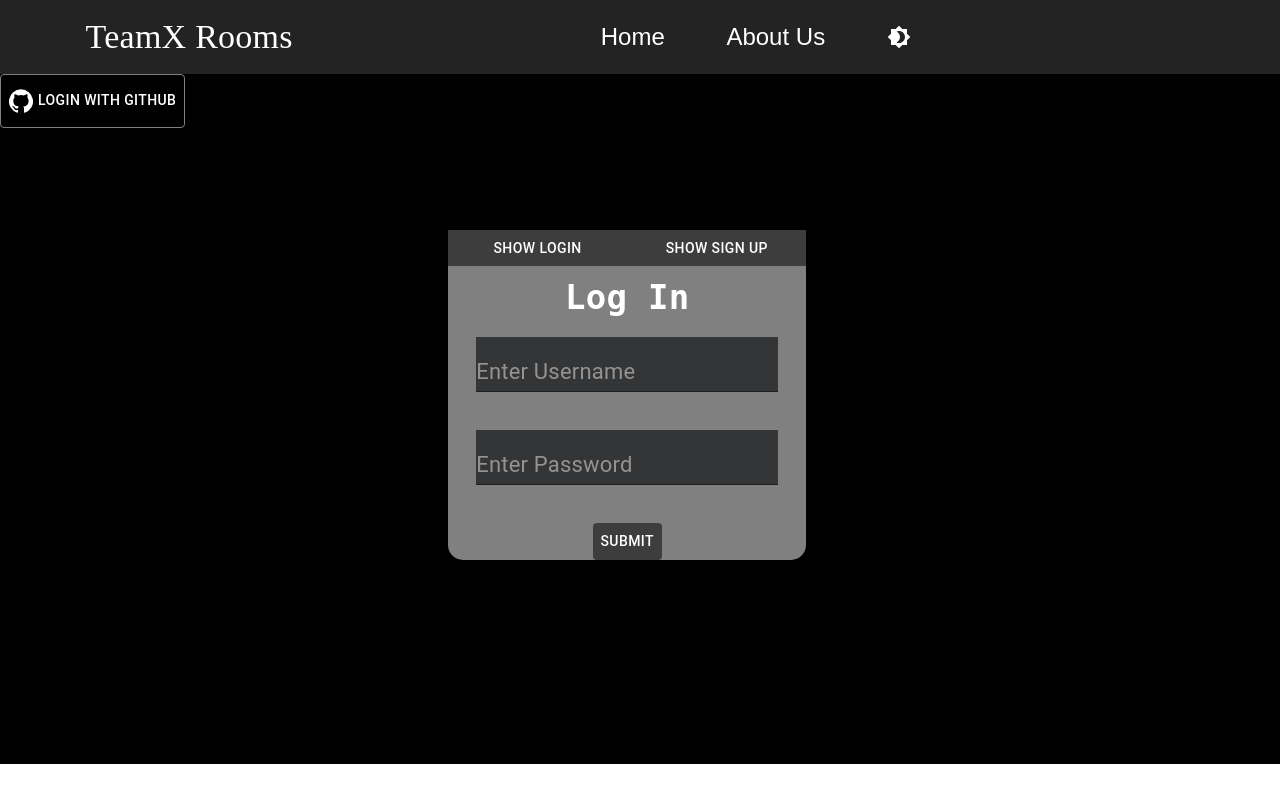
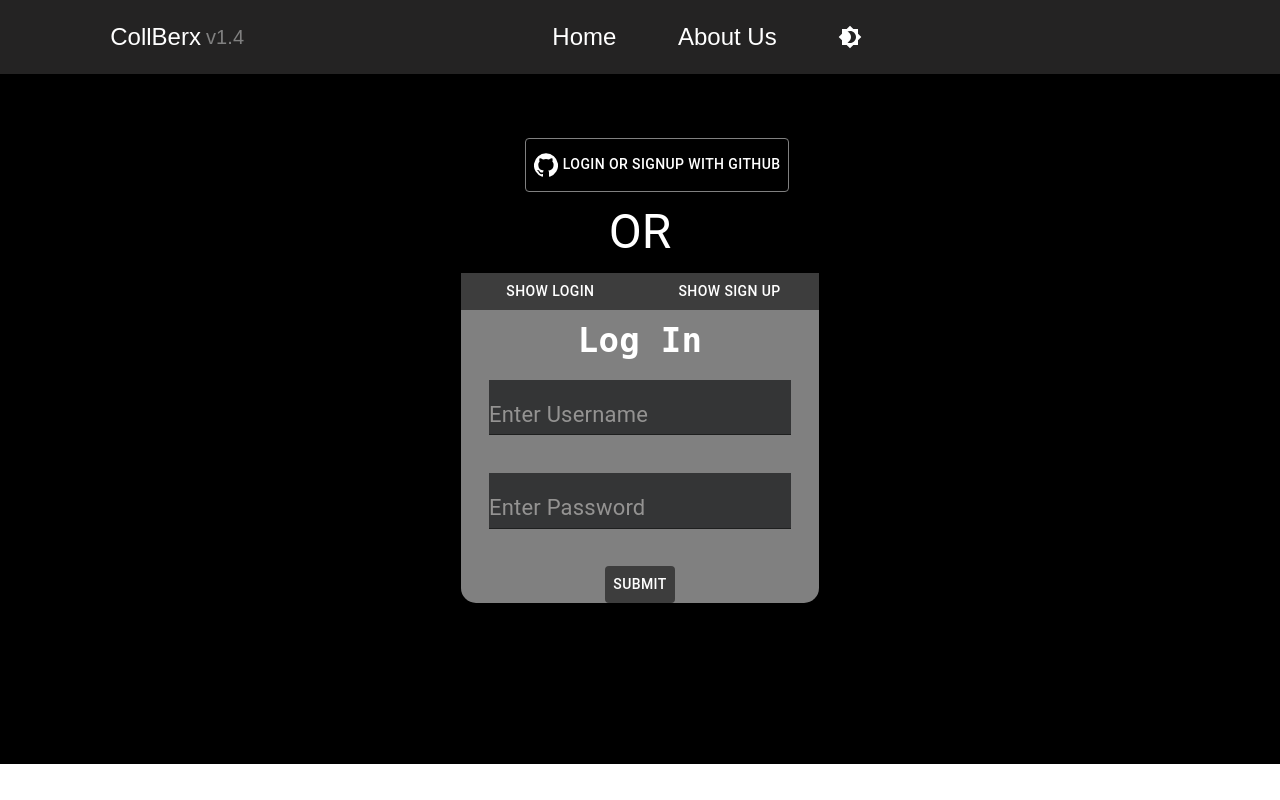
Before and after one commit to AnkitBasrur/CollBerx-Client, a React (Create React App) app: page / in a window 1280 px wide. Built offline with nearby package versions, Linux system fonts and the light colour scheme; no server answers.

Commit message:
added leave team and auth

```diff
--- a/src/AddRoom.js
+++ b/src/AddRoom.js
@@ -57,7 +57,8 @@ function AddRoom(props) {
 
 
   useEffect(async () => {
-
+    if(!sessionStorage.getItem("username"))
+        history.push('/')
     socket.on("Hey", (arg1) => {
       if(arg1.err){
         setJoinRoomError(arg1.err);
--- a/src/Home.js
+++ b/src/Home.js
@@ -36,6 +36,8 @@ function Home() {
   useEffect(async () => {
     sessionStorage.setItem("roomID", "a")
     if(shouldFetch){
+      if(!sessionStorage.getItem("username"))
+        history.push('/')
       const projects = await axios.get(`https://rooms-server-side.herokuapp.com/getProjects/${sessionStorage.getItem("username")}`)
       setProjects(projects.data.room)
       setShouldFetch(false)
--- a/src/Login.js
+++ b/src/Login.js
@@ -116,17 +116,18 @@ function Login(props){
     return (
         <div style={{ paddingBottom: "10%", minHeight: "79.5vh", backgroundColor: theme.ui}}>
         <LoginNavBar />
-            <Button style={{border: "1px solid grey"}}>
+            <Button style={{ marginLeft: "41%", marginTop: "5%", border: "1px solid grey"}}>
                 <a
                     style={{color: theme.text}}
                     className="login-link"
                     href={`https://github.com/login/oauth/authorize?scope=user&client_id=d38bd993581d49e7499c`}
                 >
                     <GitHubIcon />
-                    <span className="link-text"> Login with GitHub</span>
+                    <span className="link-text"> Login Or SignUp with GitHub</span>
                 </a>
             </Button>
-            <div style={{ borderRadius:"15px", marginLeft:"35%", marginTop:"8%", width:"28%", backgroundColor: theme.box, textAlign: "center"}}>
+            <ThemeTextTypography style={{textAlign: 'center', marginTop:"1%"}} variant="h3">OR</ThemeTextTypography>
+            <div style={{ borderRadius:"15px", marginLeft:"36%", marginTop:"1%", width:"28%", backgroundColor: theme.box, textAlign: "center"}}>
 
                 <Button onClick={() => { setShowSignup(false); setShowLogin(true) }} style={{ width: "50%", borderRadius:"0", backgroundColor: theme.innerBox, color: theme.text }}>Show Login</Button>
                 <Button onClick={() => {setShowLogin(false); setShowSignup(true) }} style={{ width: "50%", borderRadius:"0", backgroundColor: theme.innerBox, color: theme.text }}>Show Sign Up</Button>
--- a/src/LoginNavBar.js
+++ b/src/LoginNavBar.js
@@ -36,8 +36,11 @@ function LoginNavBar(props){
       <div style={{minHeight: "25%"}}>
         <AppBar style={{ minHeight: "25%", backgroundColor: theme.navbar }} position="static">
           <Toolbar variant="dense" style={{ marginBottom: "1%", marginTop: "1%"}}>
-            <ThemeTextTypography onClick={() => history.push('/')} variant="h4" style={{ fontFamily: "Trajan", cursor: "pointer", marginLeft: "5%"}}>
-              TeamX Rooms
+          <ThemeTextTypography  onClick={() => history.push('/')} variant="h5" style={{ fontFamily: "Arial", cursor: "pointer", marginLeft: "7%"}}>
+              CollBerx
+            </ThemeTextTypography>
+            <ThemeTextTypography display="inline" onClick={() => history.push('/')} variant="h6" style={{ color: "grey", fontFamily: "Arial", cursor: "pointer", marginLeft:"5px"}}>
+                v1.4
             </ThemeTextTypography>
             <ThemeTextTypography onClick={() => history.push('/')} variant="h5" style={{ fontFamily: "Arial", cursor: "pointer", marginLeft: "25%"}} >
               Home
--- a/src/Main.js
+++ b/src/Main.js
@@ -19,6 +19,7 @@ import LibraryBooksIcon from '@material-ui/icons/LibraryBooks';
 import Snackbar from '@material-ui/core/Snackbar';
 import React from 'react'
 import SendIcon from '@material-ui/icons/Send';
+import ExitToAppIcon from '@material-ui/icons/ExitToApp';
 
 var connectionOptions =  {
     "force new connection" : true,
@@ -116,8 +117,14 @@ function Main(props){
     })(Typography);
 
     useEffect(() => {
+        if(!sessionStorage.getItem("username"))
+            history.push('/')
+        else{
             const fetchData = async() => {
                 const res = await axios.get(`https://rooms-server-side.herokuapp.com/getPendingData/${id}/${sessionStorage.getItem("username")}`)
+                if(res.data.msg === "No group found" || !props.location.state)
+                    history.push('/home')
+                else{
                     setAuthLevel(res.data.authLevel)
                     if(props.location.state.newUser && sessionStorage.getItem("roomID") && sessionStorage.getItem("roomID") != id)
                         socket.emit("new data", { data: res.data.data, message: `Welcome to the team ${sessionStorage.getItem("name")}` })
@@ -146,8 +153,10 @@ function Main(props){
                         }
                     });
                 }
+            }
             if(refresh)
                 fetchData()
+        }
     }, [refresh])
 
     const changeAuthLevel = async(user, level) => {
@@ -370,7 +379,8 @@ function Main(props){
         var dt = new Date();
         var date = dt.getDate() + "/" + (dt.getMonth() + 1) + "/" + dt.getFullYear();
         setBroadcastMessage( {...broadcastMessage, from: sessionStorage.getItem("name"), message: `Removed user ${user.id}`});
-        await axios.post(`https://rooms-server-side.herokuapp.com/removeUser/${user.id}/${id}`, {date, from: sessionStorage.getItem("name")})
+        const log = `Removed ${sessionStorage.getItem("username")}`
+        await axios.post(`https://rooms-server-side.herokuapp.com/removeUser/${user.id}/${id}/${log}`, {date, from: sessionStorage.getItem("name")})
         setRefresh(true)
     }
     const handleCloseSnackbar = () => {
@@ -381,6 +391,13 @@ function Main(props){
 
     const handleChatBarOpen = () => { setIsChatBarOpen(true) };
     const handleChatBarChange = (e) => { setPriority(e.target.value) };
+    const leaveGroup = async() => {
+        var dt = new Date();
+        var date = dt.getDate() + "/" + (dt.getMonth() + 1) + "/" + dt.getFullYear();
+        const log = `${sessionStorage.getItem("username")} left the group`
+        await axios.post(`https://rooms-server-side.herokuapp.com/removeUser/${sessionStorage.getItem("username")}/${id}/${log}`, {date, from: sessionStorage.getItem("name")})
+        setRefresh(true)
+    }
 
     if(showLogs){
         history.push({ pathname: `/${id}/logs`, state: { logs: logsData }})
@@ -442,11 +459,12 @@ function Main(props){
                 message={ <Typography>{snackBarMessage.from ? <div><b>{snackBarMessage.from} :</b> {snackBarMessage.message}</div> : snackBarMessage.message ? snackBarMessage.message : null}</Typography> }
             />
             <div style={{ minHeight: "91.9vh", paddingTop:"4%", backgroundColor: theme.ui}}>
-                <div style={{textAlign: "center"}}>
+                <div style={{textAlign: "center", marginLeft: "15%"}}>
                     <ThemeTextTypography display="inline" style={{fontWeight: "bold", fontFamily:"serif", width:"10px"}} variant="h3">{project.name}</ThemeTextTypography>
                     <ThemeTextTypography style={{ cursor: "pointer" }} display="inline" onClick={() => {navigator.clipboard.writeText(id); setShowSnackbar(true); setSnackBarMessage({message:"Room ID copied to clipboard !"})}} variant="h4">🔗</ThemeTextTypography>
                     {project.members ?<PeopleAltIcon style={{ cursor: "pointer", marginLeft: "5%", color: theme.text}} fontSize="large" onClick={() => setShowModal(true)}/> : null }
                     <LibraryBooksIcon onClick={() => setShowLogs(true)} style={{cursor: "pointer", color: theme.text, marginLeft: "5%"}} fontSize="large" />
+                    <Button onClick={() => leaveGroup()}style={{ marginRight:"15%", float: "right", border: "1px solid white"}}><ThemeTextTypography><ExitToAppIcon /><span style={{verticalAlign:"text-bottom"}}>Leave Team</span></ThemeTextTypography></Button>
                 </div>
                 <DragDropContext onDragEnd={result => onDragEnd(result)}>
 
--- a/src/NavBar.js
+++ b/src/NavBar.js
@@ -54,7 +54,7 @@ function NavBar(props){
               CollBerx
             </ThemeTextTypography>
             <ThemeTextTypography display="inline" onClick={() => history.push('/home')} variant="h6" style={{ color: "grey", fontFamily: "Arial", cursor: "pointer", marginLeft:"5px"}}>
-                v1.1
+                v1.4
             </ThemeTextTypography>
             <ThemeTextTypography  onClick={() => history.push('/home')} variant="h6" style={{ fontFamily: "Arial", cursor: "pointer", marginLeft: "20%"}}>
               Home
```
Lines whose indentation alone changed are shown as unchanged.
